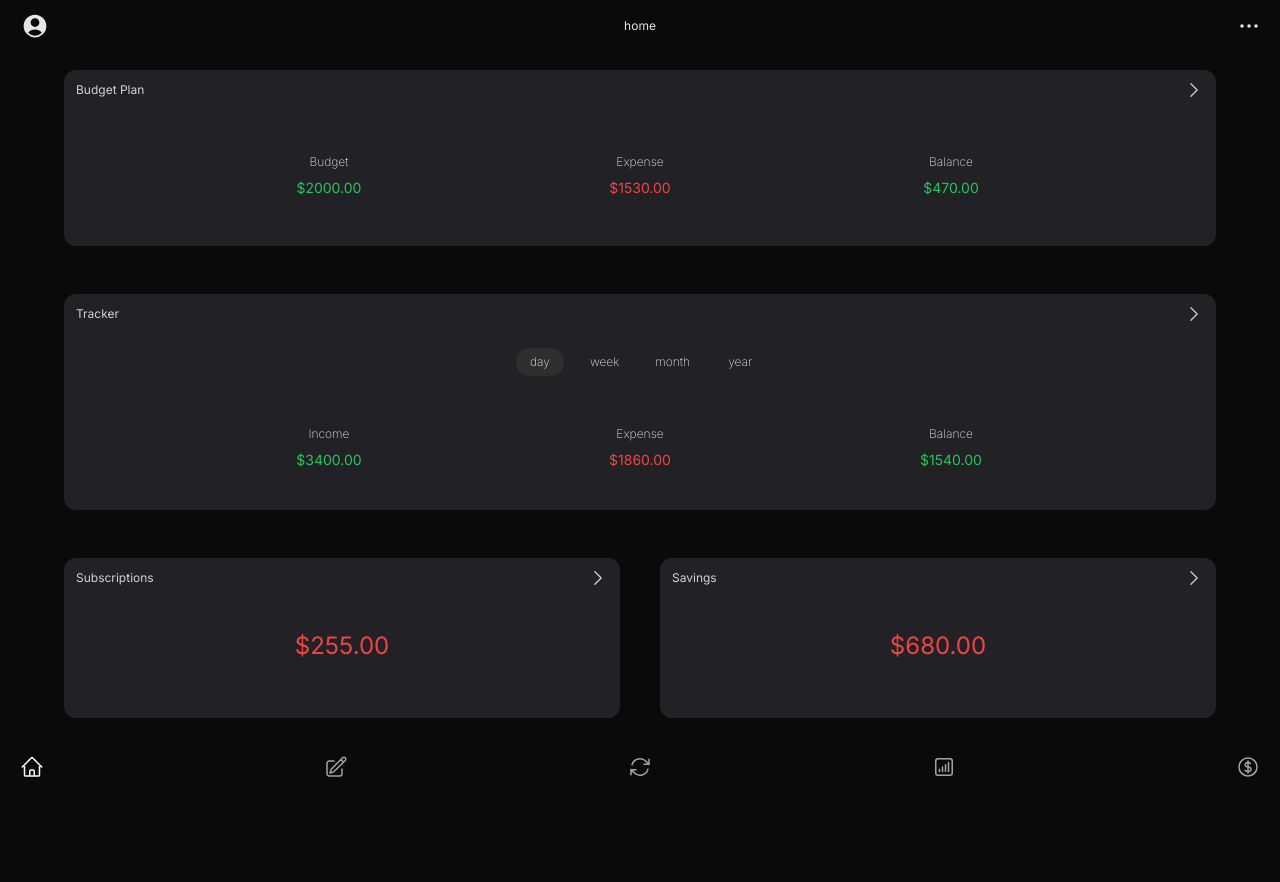
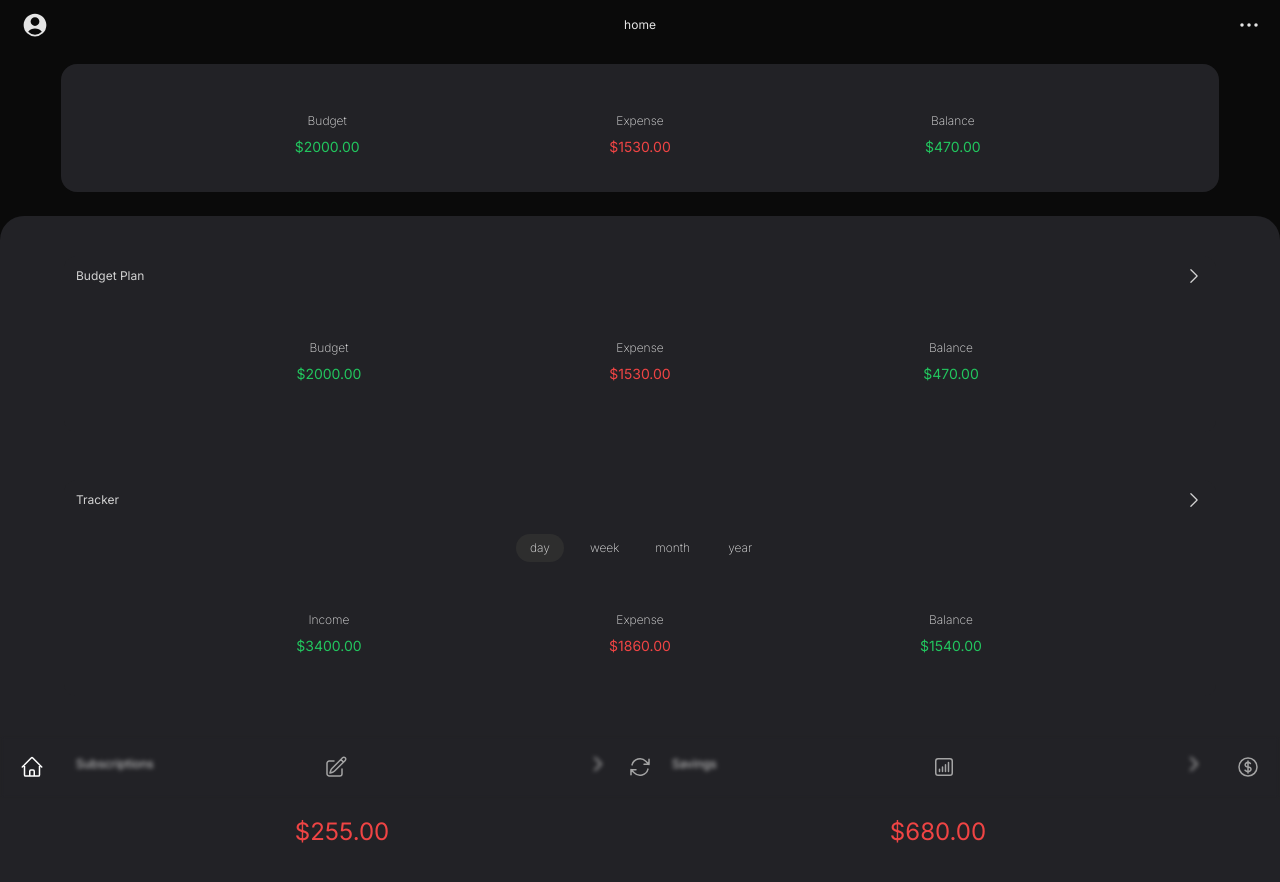
Before and after one commit to slmthang/seed, a Next.js app: page / in a window 1280 px wide. Shown: the top 882 px of the page. Before the commit the page ends 800 px from the top, so only its background shows below. Built offline with nearby package versions, Linux system fonts and the light colour scheme.

Commit message:
might be bad

```diff
--- /dev/null
+++ b/app/(auth)/auth/error/page.tsx
@@ -0,0 +1,8 @@
+
+import AuthErrorPage from "@/app/ui/auth/error/AuthErrorPage"
+
+export default function ErrorPage() {
+    return (
+      <AuthErrorPage />
+    )
+  }
--- /dev/null
+++ b/app/lib/config.ts
@@ -0,0 +1,4 @@
+
+export function isDev() {
+    return process.env.NODE_ENV === 'development';
+}
--- a/app/lib/supabase/actions.ts
+++ b/app/lib/supabase/actions.ts
@@ -17,16 +17,12 @@ export async function login(formData: FormData) {
     password: formData.get('password') as string,
   }
 
-  console.log(data);
-
 
   const { error } = await supabase.auth.signInWithPassword(data)
 
-  console.log(" xxx : ", error);
-
 
   if (error) {
-    redirect('/error')
+    redirect('/auth/error')
   }
 
   revalidatePath('/', 'layout')
--- /dev/null
+++ b/app/ui/auth/error/AuthErrorPage.tsx
@@ -0,0 +1,21 @@
+
+
+
+
+
+import Image from 'next/image'
+import AppIcon from '@/public/img/favicon/apple-touch-icon.png'
+import Link from 'next/link'
+
+export default function AuthErrorPage() {
+  return (
+    <div className='w-dvw min-h-dvh bg-darkest flex items-center justify-center p-y-20'>
+        <div  className='w-[90%] min-h-[18rem] bg-darker rounded-xl flex flex-col items-center gap-y-6 p-6'>
+            <Image src={AppIcon} width={40} height={40} alt='App Icon' className='py-4'/>
+            <p>Sorry, something went wrong.</p>
+            <p>Go to <Link href='/auth/login'><span className='text-lime-700'>login</span></Link>  page.</p>
+        </div>
+    </div>
+
+  )
+}
--- a/app/ui/auth/login/LogIn.tsx
+++ b/app/ui/auth/login/LogIn.tsx
@@ -39,7 +39,6 @@ export default function LoginPage() {
                 <Image src={GoogleIcon} width={30} height={30} alt='Google Icon'/>
                 <p className='text-center ml-4'>Continue with Google</p>
             </div>
-            {/* <button formAction={signup}>Sign up</button> */}
         </form>
     </div>
 
--- /dev/null
+++ b/app/ui/components/AtAGlance.tsx
@@ -0,0 +1,26 @@
+
+
+export default function AtAGlance() {
+    return (
+        <section className="w-screen min-h-24 flex flex-col items-center justify-center mt-2 mb-4">
+            {/* <div className={"w-full flex flex-col justify-center items-center p-2" + (pageType === 'tracker' ? ' mb-2' : '')}>
+                <div className="w-11/12 min-h-28 bg-darker rounded-2xl">
+                    <div className="w-full h-32 flex items-center justify-around">
+                        <div className="w-[90%] h-full flex items-start justify-around pt-2 ">
+
+                            {
+                                pageType === 'budget-plan' ||
+                                pageType === 'tracker' ?
+                                <TripleAmountCard data={data} pageType={pageType} /> :
+                                <SingleAmountCard data={data.expense} type={1}/>
+                            }
+
+                        </div>
+                    </div>
+                </div>
+            </div>
+            {pageType === 'tracker' || pageType == 'savings' ? <OptionsSelector data={durations } /> : null} */}
+
+        </section>
+    )
+}
--- a/app/ui/views/home/Home.tsx
+++ b/app/ui/views/home/Home.tsx
@@ -11,7 +11,7 @@ import TripleAmountCard from "../../components/TripleAmountCard";
 
 // data (local)
 import { SmallWidgetDataType, LargeWidgetDataType, durations } from "../../components/definitions";
-
+import AppLayout from "../../components/AppLayout";
 import { AppDataContext } from "@/app/lib/contexts";
 import { useContext } from "react";
 
@@ -109,6 +109,13 @@ export default function Home() {
     const [AppData, AppDataFunction]= useContext(AppDataContext);
 
     return (
+
+        <AppLayout data={{
+            pageType : 'budget-plan',
+            budget: AppData.budgetPlan.budget,
+            expense: AppData.budgetPlan.expense,
+            balance: AppData.budgetPlan.balance
+        }} >
             <section className={"main-cont" + " w-screen h-full flex flex-col items-center pt-5 pb-20"}>
                 <LargeWidget data={{widgetType: 'budgetPlanner-home', budget: AppData.budgetPlan.budget, expense: AppData.budgetPlan.expense, balance: AppData.budgetPlan.balance}}/>
                 <LargeWidget data={{widgetType: 'tracker-home', income: AppData.tracker.income, expense: AppData.tracker.expense, balance: AppData.tracker.balance}}/>
@@ -118,5 +125,7 @@ export default function Home() {
                     <SmallWidget data={{widgetType: 'savings-home', expense: AppData.savings.expense}}/>
                 </div>
             </section>
+        </AppLayout>
+
     )
 }
```
Also changed, not shown: app/ui/auth/signup/Signup.tsx (+0 -11 lines).
